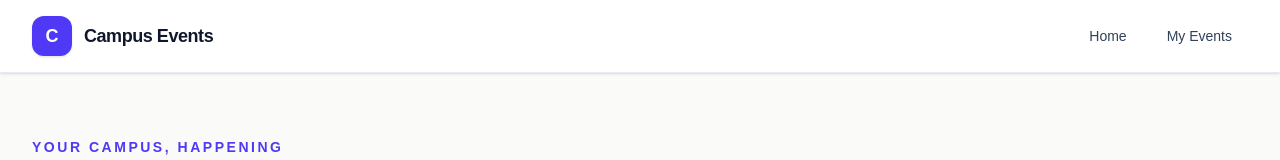
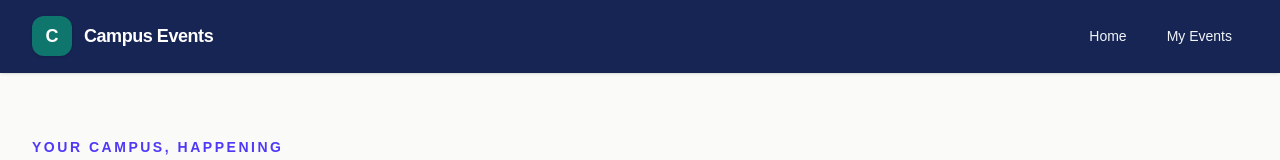
Before and after one commit to Ope-yemi90/campus-event-board, a Next.js app: page / in a window 1280 px wide. Shown: the top 160 px of the page. Built offline with nearby package versions, Linux system fonts and the light colour scheme.

Commit message:
Update campus event

```diff
--- a/app/components/Navbar.tsx
+++ b/app/components/Navbar.tsx
@@ -2,28 +2,28 @@ import Link from "next/link";
 
 export default function Navbar() {
   return (
-    <header className="border-b border-slate-200/80 bg-white sticky top-0 Z-[9999] w-full bg-white shadow-sm">
+    <header className="sticky top-0 z-[9999] w-full border-b border-[#172554] bg-[#172554] shadow-sm">
       <nav
         aria-label="Main navigation"
         className="mx-auto flex max-w-7xl flex-wrap items-center justify-between gap-3 px-5 py-4 sm:px-8"
       >
         <Link href="/" className="flex items-center gap-3" aria-label="Campus Events home">
-          <span className="grid size-10 place-items-center rounded-xl bg-indigo-600 text-lg font-bold text-white shadow-sm">
+          <span className="grid size-10 place-items-center rounded-xl bg-[#0F766E] text-lg font-bold text-white shadow-sm">
             C
           </span>
-          <span className="text-lg font-bold tracking-tight text-slate-900">Campus Events</span>
+          <span className="text-lg font-bold tracking-tight text-white">Campus Events</span>
         </Link>
 
         <div className="flex items-center gap-1 sm:gap-2">
           <Link
             href="/"
-            className="rounded-lg px-3 py-2 text-sm font-medium text-slate-700 transition-colors hover:bg-indigo-50 hover:text-indigo-700 sm:px-4"
+            className="rounded-lg px-3 py-2 text-sm font-medium text-slate-100 transition-colors hover:bg-white/10 hover:text-white sm:px-4"
           >
             Home
           </Link>
           <Link
             href="/my-events"
-            className="rounded-lg px-3 py-2 text-sm font-medium text-slate-700 transition-colors hover:bg-indigo-50 hover:text-indigo-700 sm:px-4"
+            className="rounded-lg px-3 py-2 text-sm font-medium text-slate-100 transition-colors hover:bg-white/10 hover:text-white sm:px-4"
           >
             My Events
           </Link>
```
